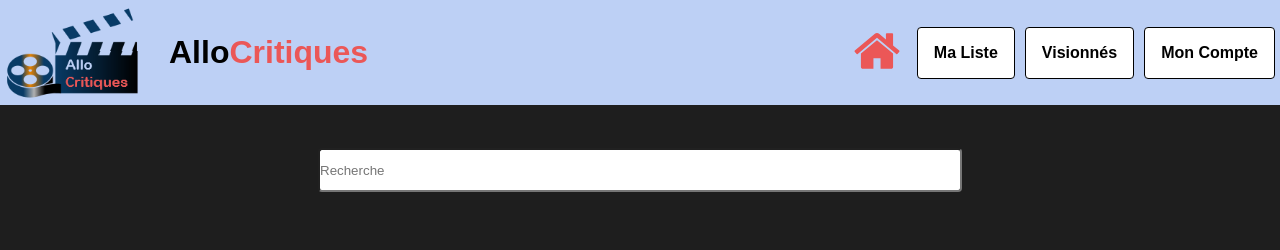
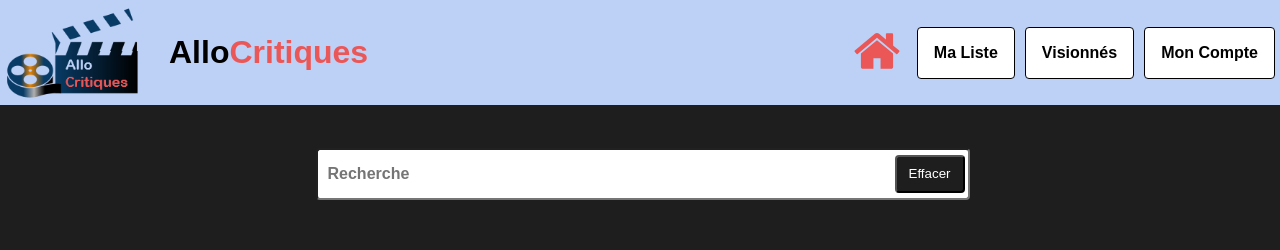
Before and after one commit to Theo-Everaere/AlloCritiques, a React (Create React App) app: page / in a window 1280 px wide. Shown: the top 250 px of the page. Built offline with nearby package versions, Linux system fonts and the light colour scheme.

Commit message:
Update css seachbar/resultCard, add button reset search

```diff
--- a/src/App.js
+++ b/src/App.js
@@ -4,9 +4,9 @@ import { GlobalProvider } from "./Context/GlobalState";
 import NavBar from "./Components/1.NavBar/NavBar";
 import Footer from "./Components/2.Footer/Footer"
 import HomePage from "./Pages/0.HomePage/HomePage";
+import SignInSignUp from "./Pages/1.SignIn-SignUp/SignIn-SignUp";
+import Watched from "./Pages/2.Watched/Watched";
 import Wishlist from "./Pages/3.Wishlist/Whishlist";
-import Watched from "./Pages/2.Watched/Watched";
-import SignInSignUp from "./Pages/1.SignIn-SignUp/SignIn-SignUp";
 import Account from "./Pages/5.Account/Account"
 import Error404 from './Pages/6.Error404/Error404'
 
@@ -19,9 +19,9 @@ function App() {
           <NavBar />
           <Switch>
             <Route exact path='/' component={HomePage} />
+            <Route path='/SignIn' component={SignInSignUp} />
+            <Route path='/watchlist' component={Watched} />
             <Route path='/wishlist' component={Wishlist} />
-            <Route path='/watchlist' component={Watched} />
-            <Route path='/SignIn' component={SignInSignUp} />
             <Route path='/account' component={Account} />
             <Route path='' component={Error404} />
           </Switch>
--- a/src/Components/6.SearchBar/SearchBar.css
+++ b/src/Components/6.SearchBar/SearchBar.css
@@ -25,6 +25,17 @@
     margin: 0;
 }
 .input-wrapper input{
+    padding-left: 10px;
+    font-size: 1em;
+    font-weight: bold;
     width: 50%;
     height: 3em;
 }
+.delete-text_searchbar {
+    margin-left: -75px;
+    border-radius: 4px;
+    background-color: #1e1e1e;
+    color: white;
+    height: 2.8em;
+    width: 70px;
+}
--- a/src/Components/6.SearchBar/SearchBar.js
+++ b/src/Components/6.SearchBar/SearchBar.js
@@ -14,7 +14,7 @@ const SearchBar = () => {
         fetch(`https://api.themoviedb.org/3/search/movie?api_key=373d3f9efafc9c232c465582f0a8610b&language=fr-FR&page=1&include_adult=false&query=${e.target.value}`)
         .then(res => res.json())
         .then((data) => {
-                console.log(data);
+            // console.log(data);
             if (!data.errors) {
                 setResults(data.results);
             } else {
@@ -22,6 +22,11 @@ const SearchBar = () => {
             }
         });
     };
+
+    const deleteSearch = () => {
+        setQuery("");
+        setResults("");
+    }
 
 
     return (
@@ -35,6 +40,7 @@ const SearchBar = () => {
                     value={query}
                     onChange={handleChange}
                 />
+                <button type='submit' className='delete-text_searchbar' onClick={deleteSearch}>Effacer</button>
             </div>
 
             {results.length > 0 && (
--- a/src/Components/7.ResultCard/ResultCard.css
+++ b/src/Components/7.ResultCard/ResultCard.css
@@ -16,12 +16,16 @@
 }
 .search-poster {
     height: 140px;
+    width: 100px;
 }
 .info-title{
     display: flex;
     align-items: center;
     height: 170px;
     width: 40%;
+    font-size: 1.6rem;
+    background: none;
+    border-style: none;
 }
 .release-date{
     height: 170px;
--- a/src/Components/7.ResultCard/ResultCard.js
+++ b/src/Components/7.ResultCard/ResultCard.js
@@ -2,6 +2,7 @@ import React, { useContext } from 'react';
 import { useHistory } from "react-router-dom"
 import { GlobalContext } from "../../Context/GlobalState";
 import "./ResultCard.css"
+import NoPoster from './No-poster.jpg'
 
 export const ResultCard = ({ movie }) => {
     const { addMovieToWatchlist, watchlist, watched, addMovieToWatched } = useContext(GlobalContext);
@@ -23,11 +24,13 @@ export const ResultCard = ({ movie }) => {
                         <img className='search-poster' src={`http://image.tmdb.org/t/p/original${movie.poster_path}`} alt={`${movie.title} Poster`} />
                     </button>
                 ) : (
-                    null
+                    <button className='bouton-poster' onClick={redirect}>
+                        <img className='search-poster' src={NoPoster} alt={`${movie.title} Poster`} />
+                    </button>
                 )}
             </div>
 
-            <h3 className="info-title">{movie.title}</h3>
+            <button className="info-title" onClick={redirect}>{movie.title}</button>
             <h4 className="release-date">
                 {movie.release_date ? movie.release_date.substring(0, 4) : "-"}
             </h4>
```
Also changed, not shown: src/Components/7.ResultCard/No-poster.jpg (added). Lines whose indentation alone changed are shown as unchanged.
